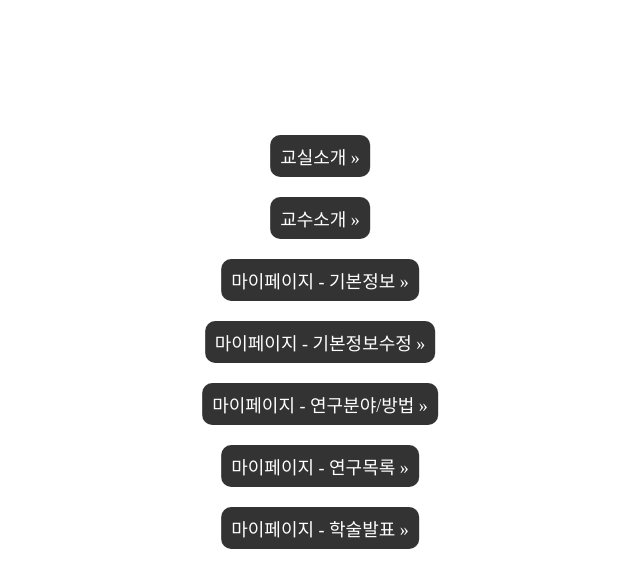
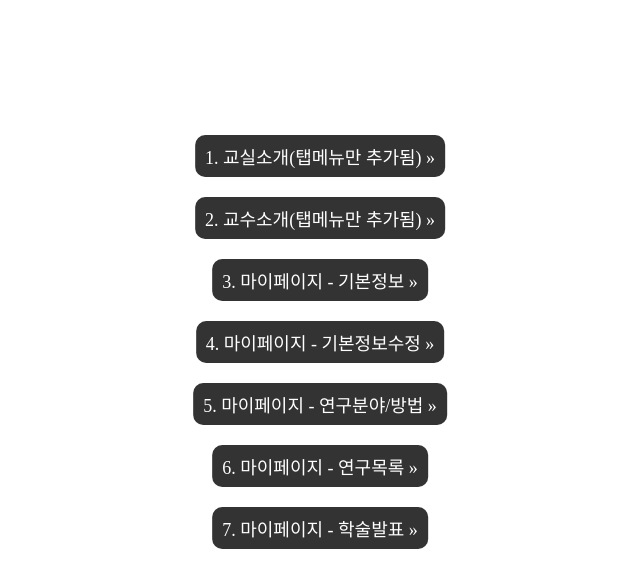
Before and after one commit to hamehyo/dentistry, a plain HTML site: page index.html in a window 1280 px wide. Shown: the whole page, without its empty margins (320-960 px from the left). Drawn offline with Linux system fonts and the light colour scheme.

Commit message:
index 문구수정

```diff
--- a/index.html
+++ b/index.html
@@ -43,13 +43,13 @@
 
     <div class="renew_list_box">
         <ul>
-            <li><a href="00_01_classroom_intro.html" target="_blank" >교실소개 &raquo;</a></li>
-            <li><a href="00_02_professor_intro.html" target="_blank" >교수소개 &raquo;</a></li>
-            <li><a href="01_01_my_basic_info.html" target="_blank">마이페이지 - 기본정보 &raquo;</a></li>
-            <li><a href="01_02_my_basic_info.html" target="_blank">마이페이지 - 기본정보수정 &raquo;</a></li>
-            <li><a href="02_my_study_area.html" target="_blank">마이페이지 - 연구분야/방법 &raquo;</a></li>
-            <li><a href="03_my_study_list.html" target="_blank">마이페이지 - 연구목록 &raquo;</a></li>
-            <li><a href="04_my_academic.html" target="_blank">마이페이지 - 학술발표 &raquo;</a></li>
+            <li><a href="00_01_classroom_intro.html" target="_blank" >1. 교실소개(탭메뉴만 추가됨) &raquo;</a></li>
+            <li><a href="00_02_professor_intro.html" target="_blank" >2. 교수소개(탭메뉴만 추가됨) &raquo;</a></li>
+            <li><a href="01_01_my_basic_info.html" target="_blank">3. 마이페이지 - 기본정보 &raquo;</a></li>
+            <li><a href="01_02_my_basic_info.html" target="_blank">4. 마이페이지 - 기본정보수정 &raquo;</a></li>
+            <li><a href="02_my_study_area.html" target="_blank">5. 마이페이지 - 연구분야/방법 &raquo;</a></li>
+            <li><a href="03_my_study_list.html" target="_blank">6. 마이페이지 - 연구목록 &raquo;</a></li>
+            <li><a href="04_my_academic.html" target="_blank">7. 마이페이지 - 학술발표 &raquo;</a></li>
         </ul>
     </div><!-- //renew_list_box -->
 
```
